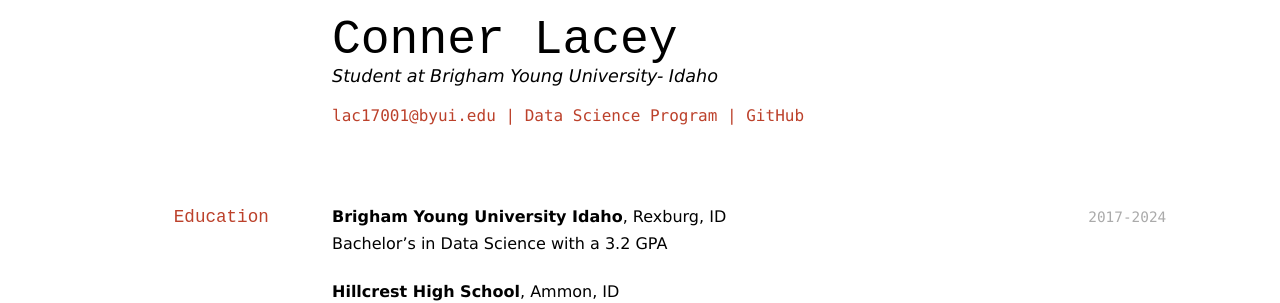
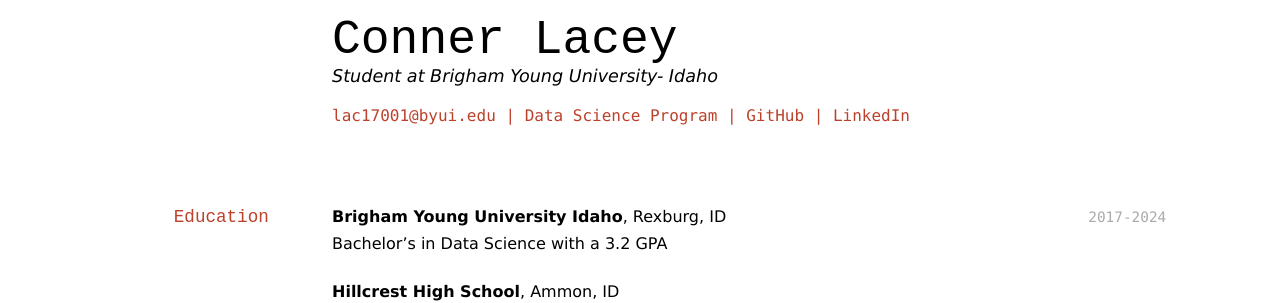
Before and after one commit to connerlacey7/lacey_resume2, a Jekyll site: the page built from docs/index.md, in a window 1280 px wide. Shown: the top 303 px of the page. Built offline with Jekyll 4.4.1, drawn with Linux system fonts in a browser that asks for light colours.

Commit message:
Linkedin

```diff
--- a/docs/index.md
+++ b/docs/index.md
@@ -9,6 +9,7 @@ Student at Brigham Young University- Idaho
 <a href="lac17001@byui.edu">lac17001@byui.edu</a>
 | <a href="https://byuidatascience.github.io/development.html">Data Science Program</a>
 | <a href="connerlacey7.github.io/lacey_resume2/">GitHub</a>
+| <a href="www.linkedin.com/in/conner-lacey-17275a150">LinkedIn</a>
 </div>
 
 <!-- https://www.monique.tech/the-art-of-markdown -->
```
